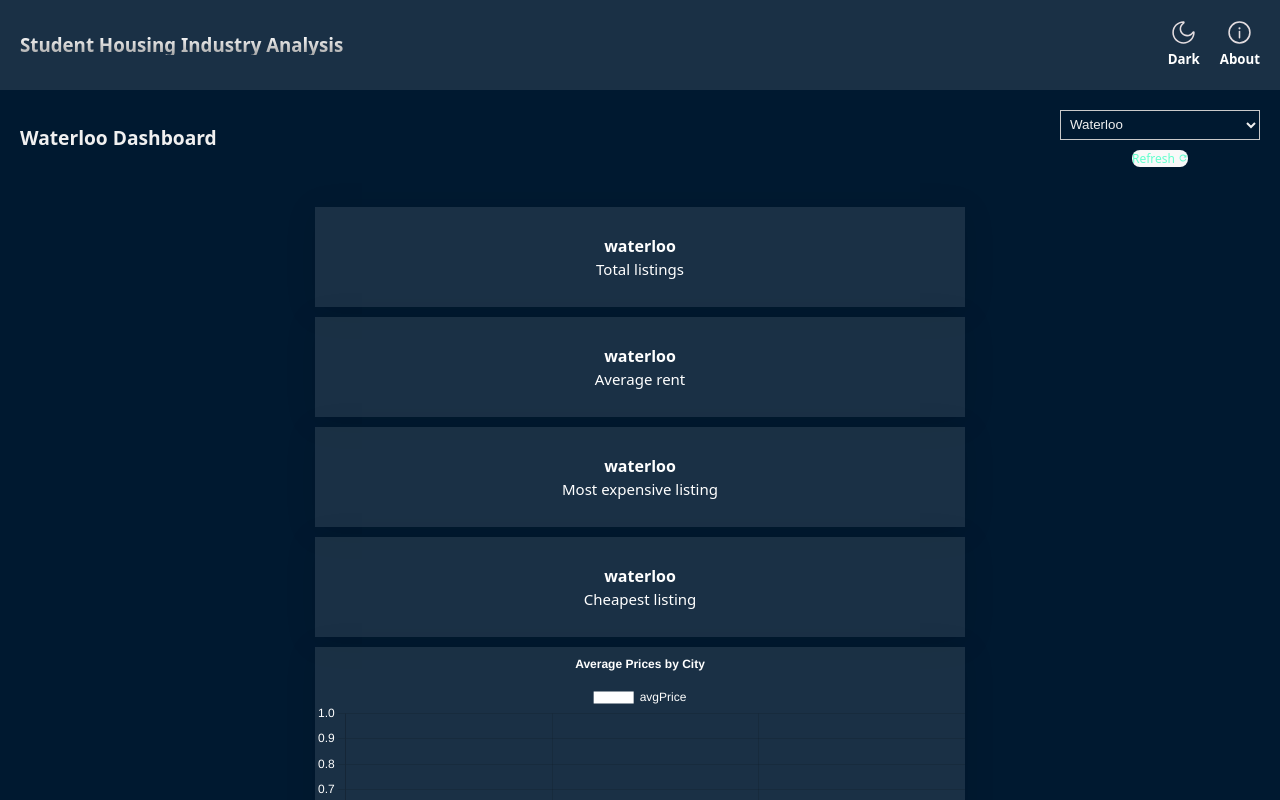
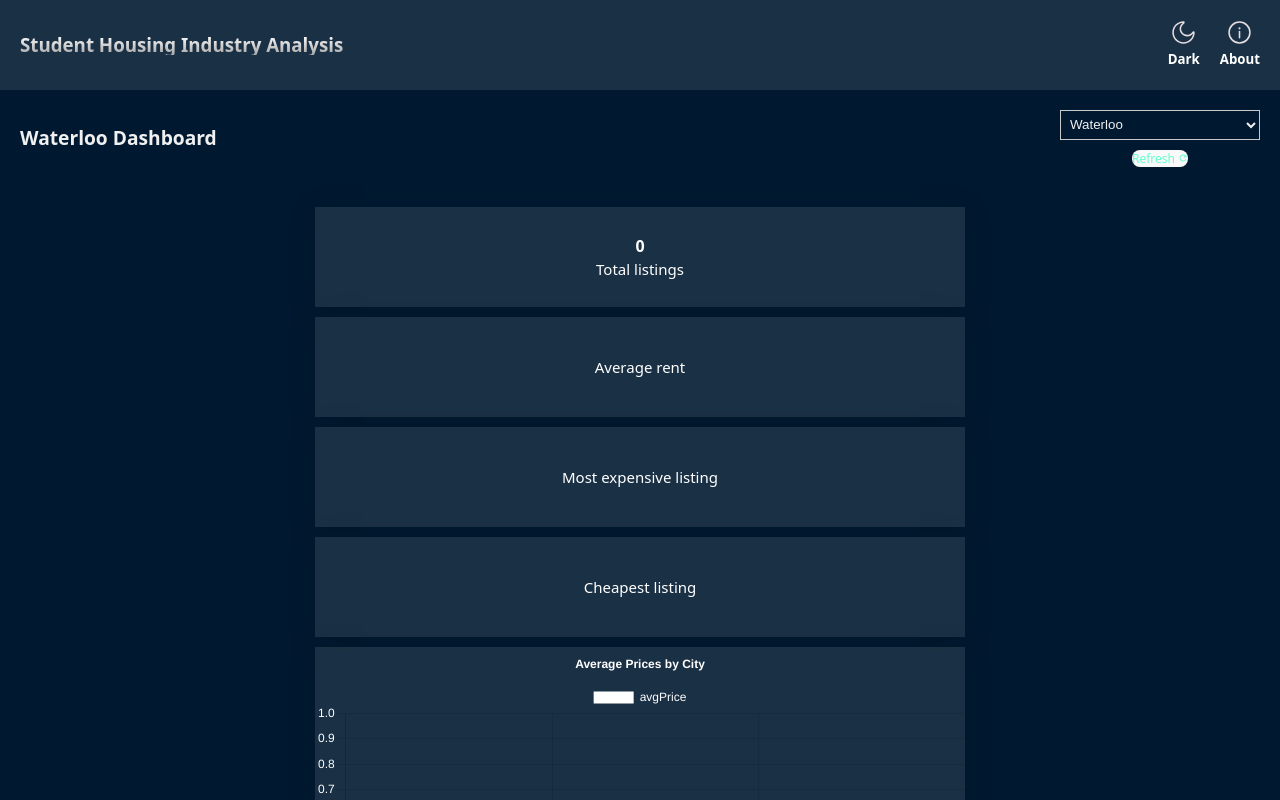
Before and after one commit to devangmalhotra/student-housing-industry-analysis, a React (Vite) app: page / in a window 1280 px wide. Shown: the top 800 px of the page. Built offline with nearby package versions, Linux system fonts and the light colour scheme.

Commit message:
updated files

```diff
--- a/src/Components/DashboardHeader.jsx
+++ b/src/Components/DashboardHeader.jsx
@@ -5,6 +5,10 @@ import MainContent from './MainContent';
 
 function DashboardHeader(props) {
     const [selectedCity, setSelectedCity] = useState('waterloo');
+    const [data, setData] = useState({
+        'totalListings': 0,
+        'averageRent': 0,
+    });
 
     const handleSubmit = e => {
         e.preventDefault();
@@ -22,8 +26,9 @@ function DashboardHeader(props) {
         )
 
         console.log(res);
-        const data = await res.json();
-        console.log(data);
+        const resJson = await res.json();
+        setData(resJson);
+        console.log(resJson);
     };
 
   return (
@@ -41,7 +46,7 @@ function DashboardHeader(props) {
                 </div>
             </form>
         </div>
-        <MainContent city={selectedCity}/>
+        <MainContent city={selectedCity} totalListings={data.totalListings}/>
     </div>
 
   )
--- a/src/Components/MainContent.jsx
+++ b/src/Components/MainContent.jsx
@@ -7,10 +7,10 @@ import DashboardHeader from './DashboardHeader';
 function MainContent(props) {
   return (
     <section id='home-main-content'>
-        <StatBox statName='Total listings' city={props.city} />
+        <StatBox statName='Total listings' city={props.city} val={props.totalListings}/>
         <StatBox statName='Average rent' city={props.city} />
         <StatBox statName='Most expensive listing' city={props.city} />
-        <StatBox statName='Cheapest listing' city={props.city} />
+        <StatBox statName='Cheapest listing' city={props.city} data={props.data}/>
         <BarGraph />
     </section>
   )
--- a/src/Components/StatBox.jsx
+++ b/src/Components/StatBox.jsx
@@ -4,7 +4,7 @@ import PropTypes from 'prop-types'
 function StatBox(props) {
   return (
     <div className='stat-container'>
-        <h4>{props.city}</h4>
+        <h4>{props.val}</h4>
         <p>{props.statName}</p>
     </div>
   )
```
